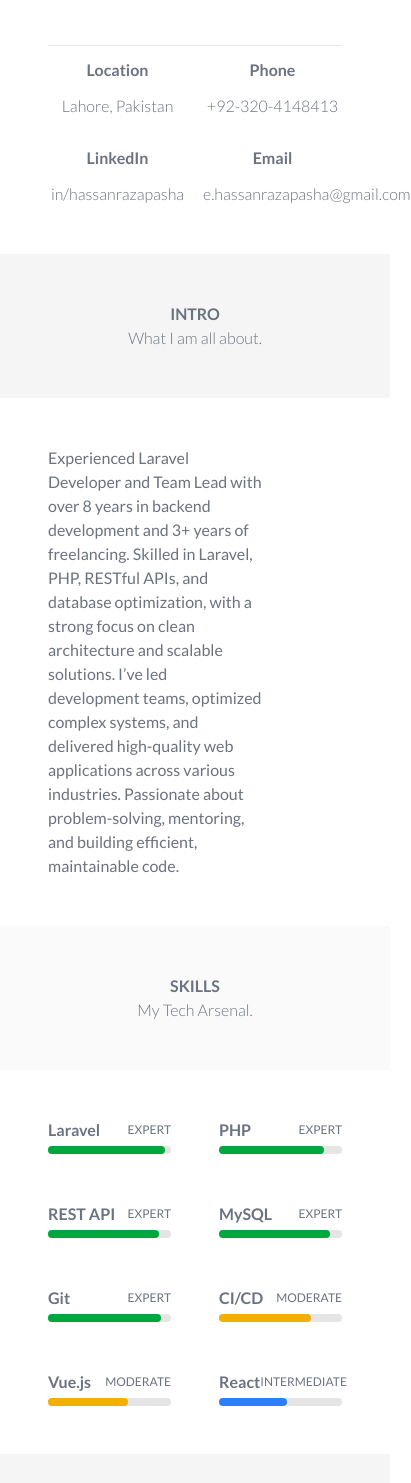
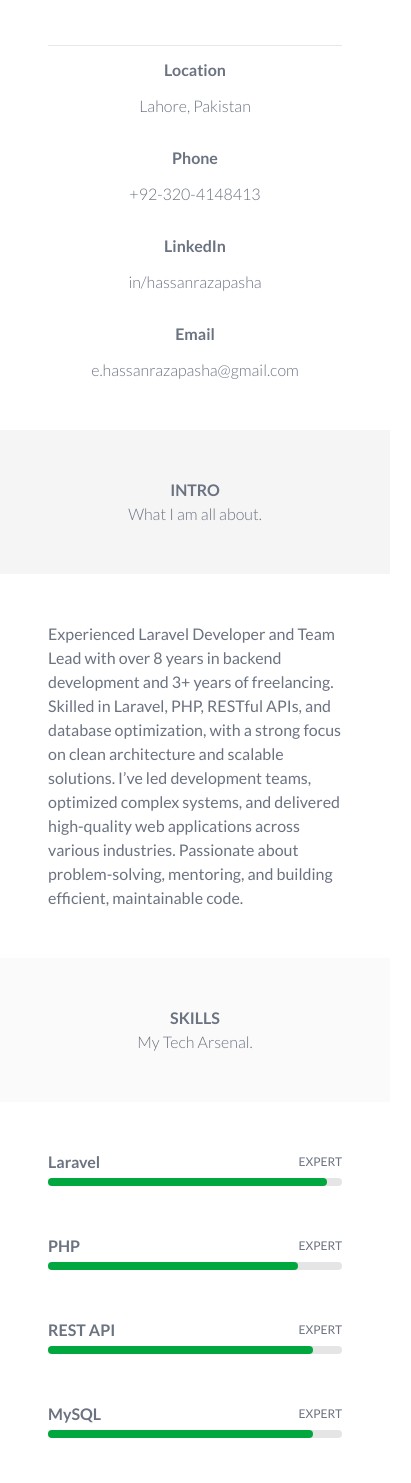
Before and after one commit to paxha/paxha.github.io, a website: page index.html in a window 390 px wide. Shown: the part 487-1970 px from the top of the page, 411 px wide, since content can reach past the window. Drawn offline with Linux system fonts and the light colour scheme.

Commit message:
refactor: adjust grid layout for better responsiveness and improve padding for text elements

```diff
--- a/index.html
+++ b/index.html
@@ -71,7 +71,7 @@
                     </p>
                 </div>
                 <!-- Contact Details Grid -->
-                <div class="grid grid-cols-2 lg:grid-cols-4 gap-4 border-t border-t-gray-200 dark:border-t-gray-700 text-center lg:text-left mt-12">
+                <div class="grid grid-cols-1 md:grid-cols-2 lg:grid-cols-4 gap-4 border-t border-t-gray-200 dark:border-t-gray-700 text-center lg:text-left mt-12">
                     <div>
                         <h2 class="py-3 font-bold">Location</h2>
                         <p class="font-thin">Lahore, Pakistan</p>
@@ -110,7 +110,7 @@
             </div>
             <!-- Intro Text -->
             <div class="w-full lg:w-2/3 p-12  lg:bg-neutral-50 dark:lg:bg-gray-850">
-                <p class="pr-20">
+                <p class="lg:pr-20">
                     Experienced Laravel Developer and Team Lead with over 8 years in backend development and 3+
                     years of freelancing. Skilled in Laravel, PHP, RESTful APIs, and database optimization, with a
                     strong focus on clean architecture and scalable solutions. I’ve led development teams, optimized
@@ -136,7 +136,7 @@
             </div>
             <!-- Skills Grid -->
             <div class="w-full lg:w-2/3 p-12">
-                <div class="grid grid-cols-2 gap-12">
+                <div class="grid grid-cols-1 md:grid-cols-2 gap-12">
                     <!--
                       Individual Skill Block
                       - Skill name, proficiency label, and progress bar
@@ -373,7 +373,7 @@
                                     University</a>
                             </h3>
                             <h4 class="mb-2 font-thin">Bachelor of Science in Software Engineering</h4>
-                            <p class="pb-10 pr-20">
+                            <p class="pb-10 lg:pr-20">
                                 Graduated with a strong foundation in software development, data structures,
                                 databases,
                                 and web technologies, emphasizing hands-on learning and real-world project
```
Also changed, not shown: css/output.css.
